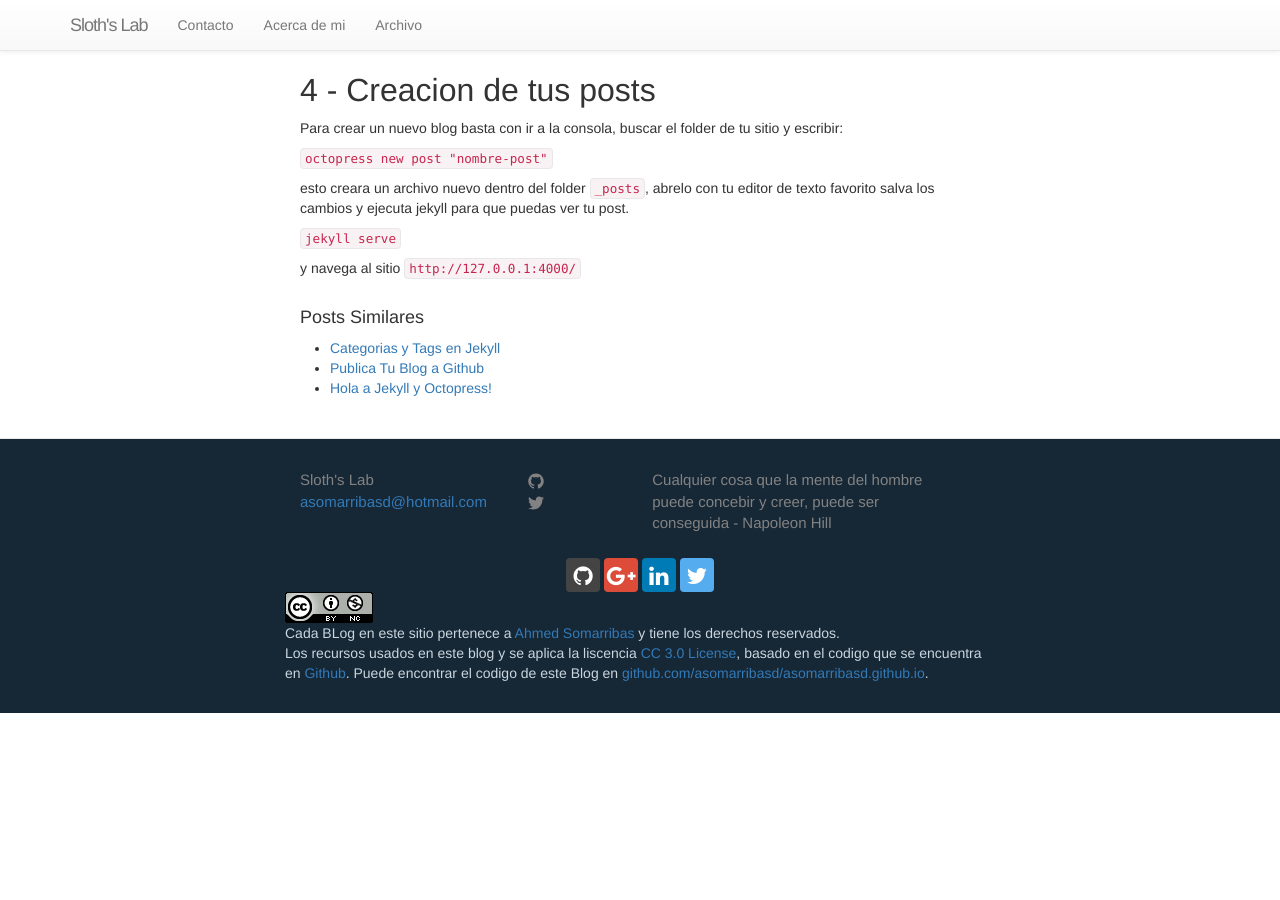
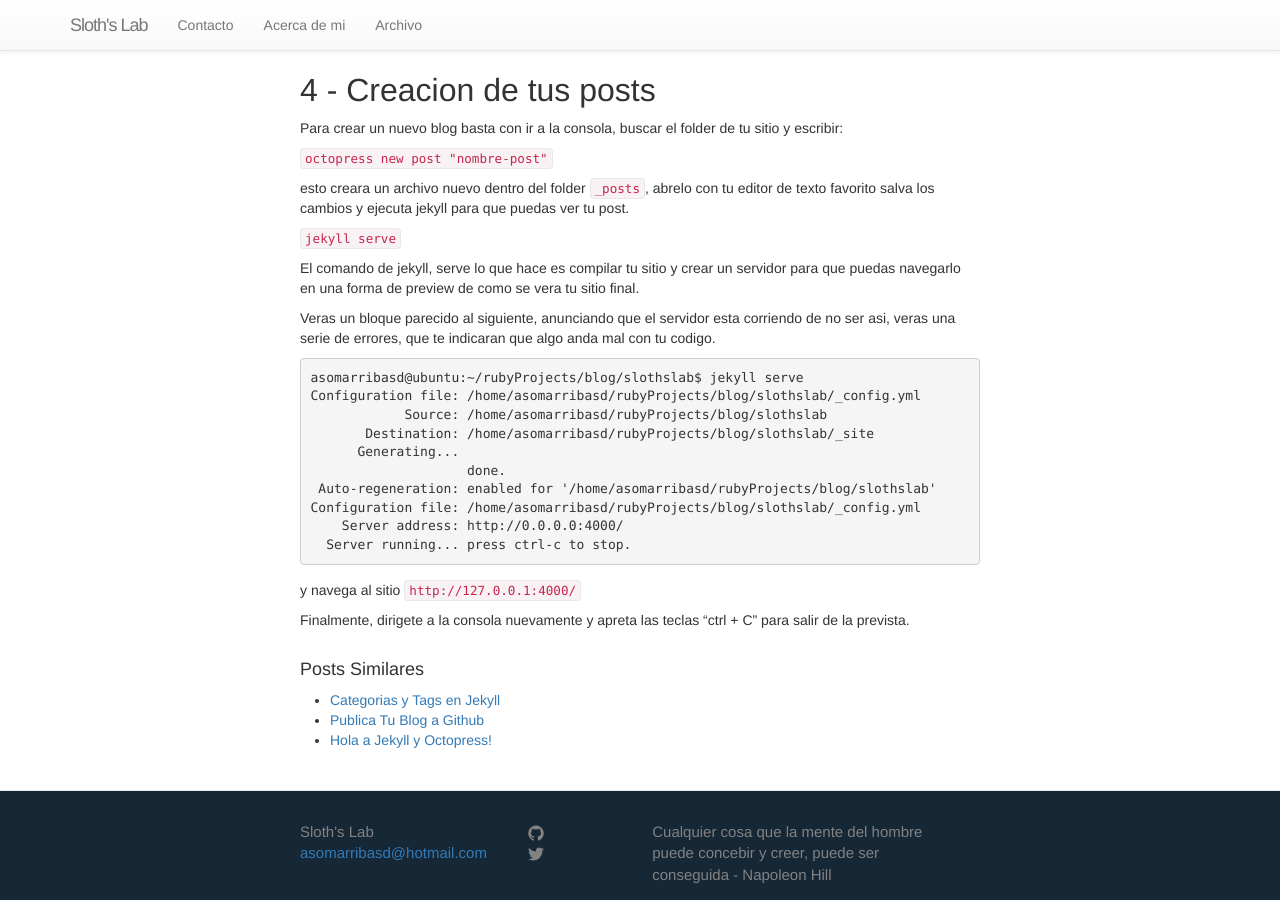
Before and after one commit to asomarribasd/asomarribasd.github.io, a Jekyll site: the page built from _posts/2015-07-11-octopress-blog-template.markdown, in a window 1280 px wide and 900 px high, scrolled down 1965 px. Built offline with Jekyll 4.4.1, drawn with Linux system fonts in a browser that asks for light colours; nearby versions of some CDN libraries; before the commit the page ends 2678 px from its top, so only the background shows below that.

Commit message:
Add Fixes to blogs

```diff
--- a/_posts/2015-06-15-hola-jekyll.markdown
+++ b/_posts/2015-06-15-hola-jekyll.markdown
@@ -18,15 +18,18 @@
 
 Basicamente cualquier tema  del area de integracion de sistemas(Biztalk, Emule),
 Arquitectura de Software(Patrones de dise&ntilde;o) y temas en los alrededores de Big Data(Hadoop) y Ciencias de Datos (R).
+Estare importanto mis blogs anteriores poco a poco.
 
 ### Por que el blog?
 
 Y por que no?
 
-Planeo blogear en es espa&ntilde;ol por que considero que existe una evidente falta de generacion de conocimiento.
+Planeo blogear en es espa&ntilde;ol por que considero que existe una evidente falta de generaci&oacute;n de conocimiento.
 Los t&eacute;cnicos latinos no blogueamos lo suficiente y por tanto muchas veces es imposible encontrar alguna informaci&oacute;n en nuestro lenguaje madre.
 Talvez por que cuando se esta mas avanzado se busca en ingles, pero esto no ayuda a compartir el conocimiento con quienres estan iniciado.
 Y tambien complica un poco la soluci&oacute;n de problemas para mas de uno.
+
+Adicionalmente, blogear es una excelente practica para volverte un buen comunnicador, ayuda a ser conciso, claro y expresarte en una manera sencilla para disminuir la complejidad de trasmision de tu mesanje o idea.
 
 
 Espero que alguno de estos micro-art&iacute;culos les sea de utilidad.
--- a/_posts/2015-07-11-octopress-blog-template.markdown
+++ b/_posts/2015-07-11-octopress-blog-template.markdown
@@ -99,4 +99,24 @@
 
 `jekyll serve`
 
+El comando de jekyll, serve lo que hace es compilar tu sitio y crear un servidor para que puedas navegarlo en una forma de preview de como se vera tu sitio final.
+
+Veras un bloque parecido al siguiente, anunciando que el servidor esta corriendo de no ser asi, veras una serie de errores, que te indicaran que algo anda mal con tu codigo.
+
+{% highlight html %}
+asomarribasd@ubuntu:~/rubyProjects/blog/slothslab$ jekyll serve
+Configuration file: /home/asomarribasd/rubyProjects/blog/slothslab/_config.yml
+            Source: /home/asomarribasd/rubyProjects/blog/slothslab
+       Destination: /home/asomarribasd/rubyProjects/blog/slothslab/_site
+      Generating...
+                    done.
+ Auto-regeneration: enabled for '/home/asomarribasd/rubyProjects/blog/slothslab'
+Configuration file: /home/asomarribasd/rubyProjects/blog/slothslab/_config.yml
+    Server address: http://0.0.0.0:4000/
+  Server running... press ctrl-c to stop.
+
+{% endhighlight %}
+
 y navega al sitio `http://127.0.0.1:4000/`
+
+Finalmente, dirigete a la consola nuevamente y apreta las teclas "ctrl + C" para salir de la prevista.
```
